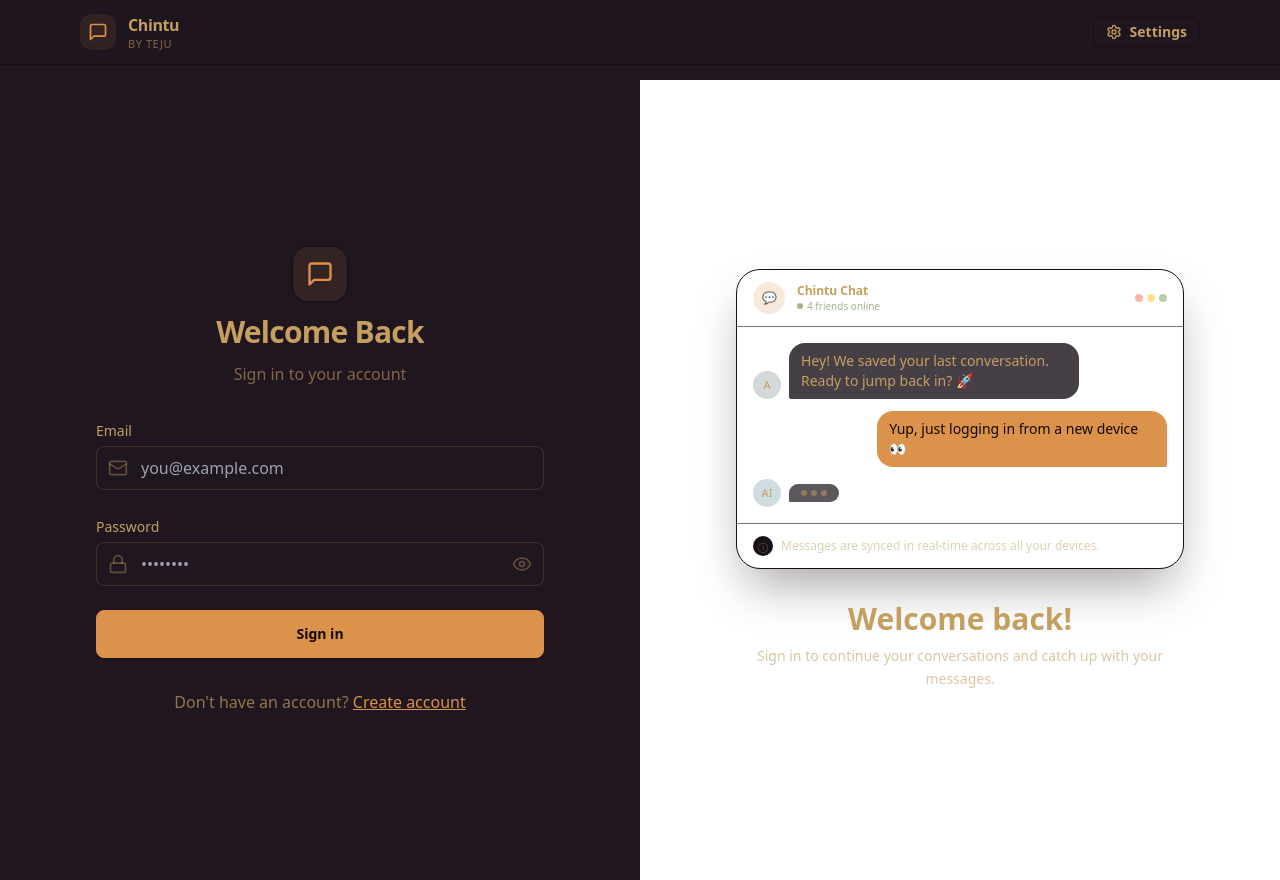
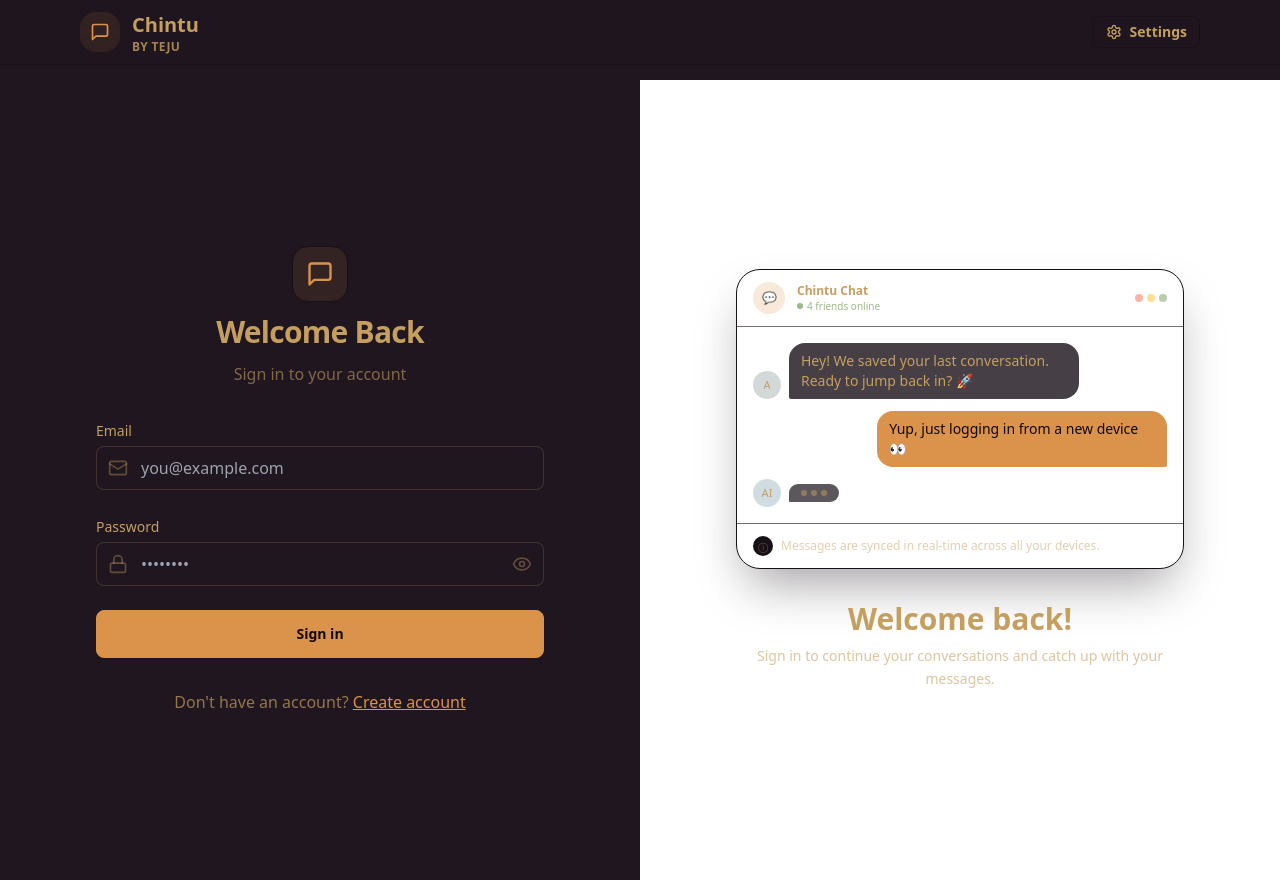
Before and after one commit to Rajarajeshwaripandikumar/Chat-Frontend, a React (Vite) app: page /login in a window 1280 px wide. Built offline with nearby package versions, Linux system fonts and the light colour scheme; no server answers.

Commit message:
Update Navbar.jsx

```diff
--- a/src/components/Navbar.jsx
+++ b/src/components/Navbar.jsx
@@ -14,28 +14,28 @@ const Navbar = () => {
       "
     >
       <div className="max-w-6xl mx-auto px-4 h-16 flex items-center justify-between">
-        {/* Branding */}
-        <Link
-          to="/"
-          className="flex items-center gap-3 hover:opacity-90 transition"
-        >
-          <div className="size-9 rounded-xl bg-primary/10 flex items-center justify-center">
+
+        {/* BRANDING */}
+        <Link to="/" className="flex items-center gap-3 hover:opacity-90 transition">
+          {/* Icon Tile */}
+          <div className="size-10 rounded-2xl bg-primary/10 flex items-center justify-center">
             <MessageSquare className="w-5 h-5 text-primary" />
           </div>
 
-          {/* Text block (logo) */}
+          {/* Logo Text */}
           <div className="flex flex-col leading-tight">
-            <h1 className="text-sm sm:text-base font-bold tracking-tight">
+            <span className="text-xl font-extrabold text-base-content">
               Chintu
-            </h1>
-            <span className="text-[11px] text-base-content/60 uppercase tracking-wider">
+            </span>
+            <span className="text-[12px] font-semibold uppercase tracking-wide text-base-content/80">
               by TEJU
             </span>
           </div>
         </Link>
 
-        {/* Right Side */}
+        {/* RIGHT SIDE BUTTONS */}
         <div className="flex items-center gap-2 sm:gap-3">
+
           {/* Settings */}
           <Link
             to="/settings"
```
